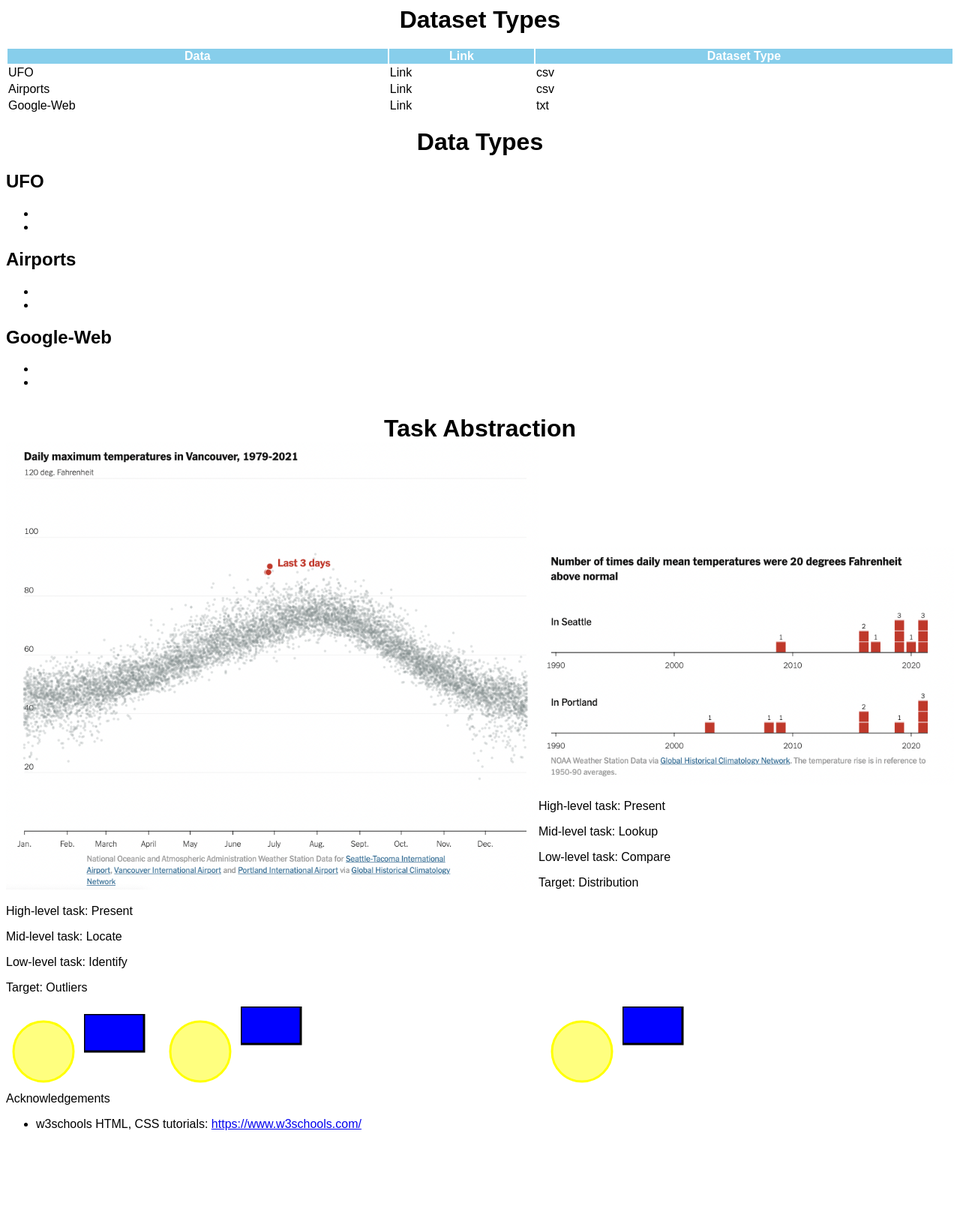
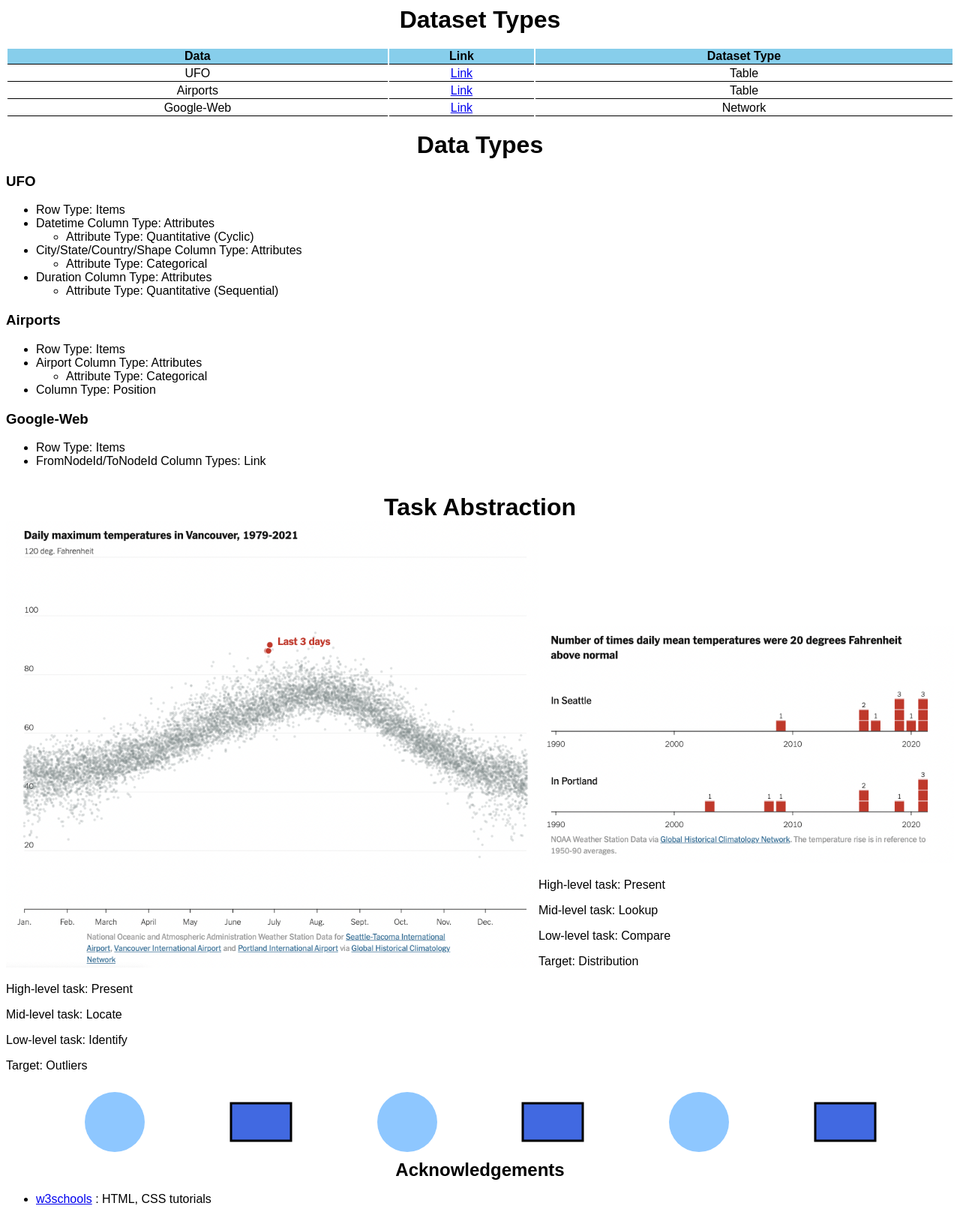
Before and after one commit to DS4200-Sec2-F22/hw-02-js-nr, a plain HTML site: page index.html in a window 1280 px wide. Shown: the whole page at 75% size. Before the commit the page ends 1524 px from the top, so only its background shows below. Drawn offline with Linux system fonts and the light colour scheme.

Commit message:
all requirements fulfilled

```diff
--- a/index.html
+++ b/index.html
@@ -23,38 +23,57 @@
             </tr>
             <tr>
                 <td>UFO</td>
-                <td>Link</td>
-                <td>csv</td>
+                <td><a href="data/UFO.csv">Link</a></td>
+                <td>Table</td>
             </tr>
             <tr>
                 <td>Airports</td>
-                <td>Link</td>
-                <td>csv</td>
+                <td><a href="data/Airports.csv">Link</a></td>
+                <td>Table</td>
             </tr>
             <tr>
                 <td>Google-Web</td>
-                <td>Link</td>
-                <td>txt</td>
+                <td><a href="data/Google-Web.txt">Link</a></td>
+                <td>Network</td>
             </tr>
         </table>
     </div>
     <br>
     <div class="info">
         <h1>Data Types</h1>
-        <h2>UFO</h2>
+        <h3>UFO</h3>
         <ul>
-            <li></li> <!--put UFO row/column info here-->
-            <li></li>
+            <li>Row Type: Items</li>
+            <li>Datetime Column Type: Attributes
+                <ul>
+                    <li>Attribute Type: Quantitative (Cyclic)</li>
+                </ul>
+            </li>
+            <li>City/State/Country/Shape Column Type: Attributes
+                <ul>
+                    <li>Attribute Type: Categorical</li>
+                </ul>
+            </li>
+            <li>Duration Column Type: Attributes
+                <ul>
+                    <li>Attribute Type: Quantitative (Sequential)</li>
+                </ul>
+            </li>
          </ul>
-        <h2>Airports</h2>
+        <h3>Airports</h3>
         <ul>
-            <li></li> <!--put Airports row/column info here-->
-            <li></li>
+            <li>Row Type: Items
+            <li>Airport Column Type: Attributes</li>
+                <ul>
+                    <li>Attribute Type: Categorical</li>
+                </ul>
+            </li>
+            <li>Column Type: Position</li>
          </ul>
-        <h2>Google-Web</h2>
+        <h3>Google-Web</h3>
         <ul>
-            <li></li> <!--put Google-Web row/column info here-->
-            <li></li>
+            <li>Row Type: Items</li>
+            <li>FromNodeId/ToNodeId Column Types: Link</li>
          </ul>
     </div>
 </div>
@@ -85,26 +104,29 @@
         <circle cx="50" cy="50" r="40" />
     </svg>
     <svg width="100" height="100">
-         <rect width="80" height="50" />
+         <rect x="10" y="25" width="80" height="50" />
     </svg>
     <svg width="100" height="100">
         <circle cx="50" cy="50" r="40" />
     </svg>
-    <svg width="400" height="110">
-         <rect width="80" height="50" />
+    <svg width="100" height="100">
+         <rect x="10" y="25" width="80" height="50" />
     </svg>
     <svg width="100" height="100">
         <circle cx="50" cy="50" r="40" />
     </svg>
-    <svg width="400" height="110">
-         <rect width="80" height="50"  />
+    <svg width="100" height="100">
+         <rect x="10" y="25" width="80" height="50" />
 </div>
 
-<head class="smallheader">Acknowledgements</head>
+
+
+<h2>Acknowledgements</h2>
 <div>
     <ul>
-        <li>w3schools HTML, CSS tutorials:
-        <a href="url">https://www.w3schools.com/</a></li>
+        <li><a href="https://www.w3schools.com/">w3schools</a>
+            : HTML, CSS tutorials
+        </li>
     </ul>
 </div>
 
--- a/style.css
+++ b/style.css
@@ -1,20 +1,32 @@
 body{
 	font-family:  Arial;
-}
-
-tr:nth-child(1)
-{
-  background-color: skyblue;
-  color:white;
 }
 
 table{
 	margin-left: auto;
  	margin-right: auto;
- 	width: 100%
+ 	width: 100%;
+ 	text-align: center;
+
 }
 
-h1{
+th {
+  background-color: skyblue;
+}
+
+th, td {
+	border-bottom: 1px solid;
+}
+
+
+
+
+h1 {
+	margin:  auto;
+	text-align: center;
+}
+
+h2 {
 	margin:  auto;
 	text-align: center;
 }
@@ -23,39 +35,45 @@ img{
 	width: 100%;
 }
 
-.flex_container{
-  display: flex; /* or inline-flex */
+.flex_container {
+  display: flex;
+  flex-direction: row;
   align-items: center;
   justify-content: center;
 }
 
+#decoration {
+	display: flex;
+	margin: auto;
+	width: 100%;
+	align-items: center;
+	justify-content: space-evenly;
+}
+
+
 rect
 {
-
-  		fill:rgb(0,0,255);stroke-width:3;stroke:rgb(0,0,0)
+  		fill:royalblue;
+  		stroke-width:3;
+  		stroke:rgb(0,0,0)
 }
 
 
 rect:hover
 {
-  		fill: red;
+  		fill: steelblue;
 
 }
 
 circle
 {
-
-		fill: yellow;
+		fill: dodgerblue;
 		fill-opacity:  0.5;
-		stroke-width:3;
-		stroke: yellow;
 }
 
 
 circle:hover
 {
-
-		border: green 50px;
 		stroke-width:3;
-		stroke: green;
+		stroke: royalblue;
 }
```
